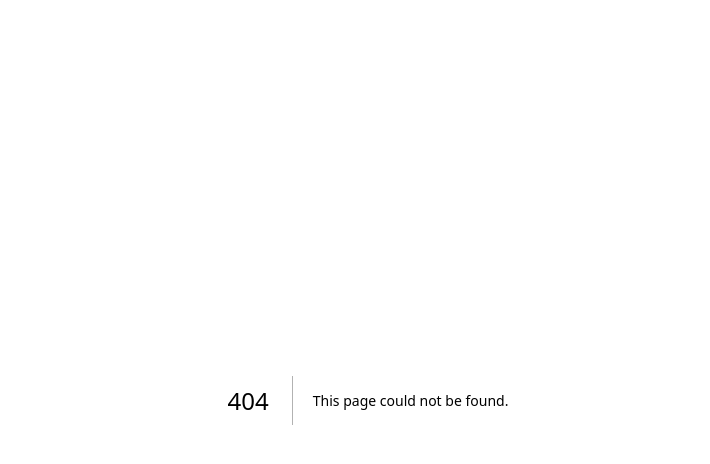
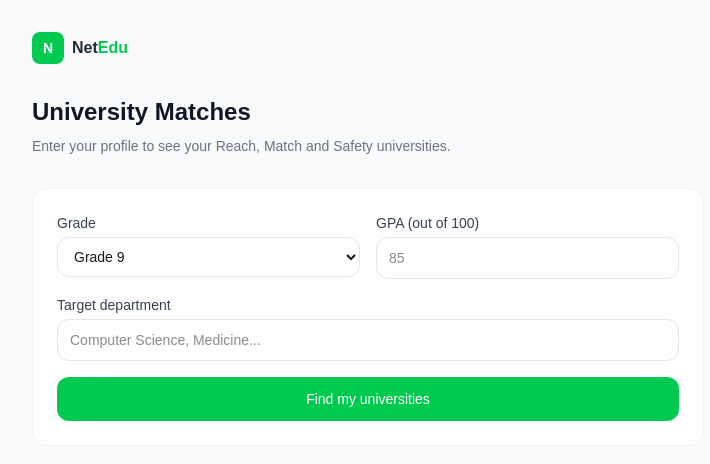
Before and after one commit to neteduegitimdanismanlik/netedu, a Next.js app: page /match in a window 1280 px wide. Before the commit this address had no page. Shown: the top 464 px of the page, without its empty margins (272-982 px from the left). Built offline with nearby package versions, Linux system fonts and the light colour scheme.

Commit message:
university match page

```diff
--- /dev/null
+++ b/app/api/match/route.ts
@@ -0,0 +1,18 @@
+import { NextResponse } from 'next/server'
+export async function POST(req: Request) {
+  try {
+    const body = await req.json()
+    const prompt = 'You are a university admissions expert. Based on this student profile, suggest 6 universities: 2 Reach, 2 Match, 2 Safety. Student: Grade ' + body.grade + ', GPA: ' + body.gpa + '/100, Target: ' + body.department + '. For each university provide: name, country, acceptance rate estimate (%), and category (Reach/Match/Safety). Respond ONLY in this exact JSON format: {universities:[{name:string,country:string,acceptance:number,category:string}]}'
+    const res = await fetch('https://api.anthropic.com/v1/messages', {
+      method: 'POST',
+      headers: { 'Content-Type': 'application/json', 'x-api-key': process.env.ANTHROPIC_API_KEY!, 'anthropic-version': '2023-06-01' },
+      body: JSON.stringify({ model: 'claude-sonnet-4-6', max_tokens: 1000, messages: [{ role: 'user', content: prompt }] })
+    })
+    const data = await res.json()
+    const text = data.content?.[0]?.text || '{}'
+    const parsed = JSON.parse(text)
+    return NextResponse.json(parsed)
+  } catch (e: any) {
+    return NextResponse.json({ error: e.message })
+  }
+}
--- /dev/null
+++ b/app/match/page.tsx
@@ -0,0 +1,61 @@
+'use client'
+import { useState } from 'react'
+export default function Match() {
+  const [grade, setGrade] = useState('Grade 9')
+  const [gpa, setGpa] = useState('')
+  const [department, setDepartment] = useState('')
+  const [universities, setUniversities] = useState<any[]>([])
+  const [loading, setLoading] = useState(false)
+  async function getMatches() {
+    setLoading(true)
+    const res = await fetch('/api/match', { method: 'POST', headers: { 'Content-Type': 'application/json' }, body: JSON.stringify({ grade, gpa, department }) })
+    const data = await res.json()
+    setUniversities(data.universities || [])
+    setLoading(false)
+  }
+  const colors: any = { Reach: 'text-red-500 bg-red-50 border-red-200', Match: 'text-blue-500 bg-blue-50 border-blue-200', Safety: 'text-green-500 bg-green-50 border-green-200' }
+  return (
+    <main className='min-h-screen bg-gray-50 px-4 py-8'>
+      <div className='max-w-2xl mx-auto'>
+        <div className='flex items-center gap-2 mb-8'>
+          <div className='w-8 h-8 bg-green-500 rounded-lg flex items-center justify-center'><span className='text-white text-sm font-bold'>N</span></div>
+          <span className='font-semibold text-gray-800'>Net<span className='text-green-500'>Edu</span></span>
+        </div>
+        <h1 className='text-2xl font-bold text-gray-900 mb-2'>University Matches</h1>
+        <p className='text-sm text-gray-500 mb-8'>Enter your profile to see your Reach, Match and Safety universities.</p>
+        <div className='bg-white rounded-2xl border border-gray-100 p-6 mb-6'>
+          <div className='flex flex-col gap-4'>
+            <div className='grid grid-cols-2 gap-4'>
+              <div><label className='block text-sm font-medium text-gray-700 mb-1'>Grade</label><select value={grade} onChange={e=>setGrade(e.target.value)} className='w-full px-3 py-2.5 border border-gray-200 rounded-xl text-sm outline-none focus:border-green-500'><option>Grade 9</option><option>Grade 10</option><option>Grade 11</option><option>Grade 12</option></select></div>
+              <div><label className='block text-sm font-medium text-gray-700 mb-1'>GPA (out of 100)</label><input type='number' value={gpa} onChange={e=>setGpa(e.target.value)} placeholder='85' className='w-full px-3 py-2.5 border border-gray-200 rounded-xl text-sm outline-none focus:border-green-500' /></div>
+            </div>
+            <div><label className='block text-sm font-medium text-gray-700 mb-1'>Target department</label><input type='text' value={department} onChange={e=>setDepartment(e.target.value)} placeholder='Computer Science, Medicine...' className='w-full px-3 py-2.5 border border-gray-200 rounded-xl text-sm outline-none focus:border-green-500' /></div>
+            <button onClick={getMatches} disabled={loading} className='w-full bg-green-500 text-white py-3 rounded-xl font-medium text-sm disabled:opacity-50'>{loading ? 'Finding your matches...' : 'Find my universities'}</button>
+          </div>
+        </div>
+        {universities.length > 0 && (
+          <div className='flex flex-col gap-3'>
+            {['Reach','Match','Safety'].map(cat => (
+              <div key={cat}>
+                <h3 className='text-xs font-600 text-gray-400 uppercase tracking-wide mb-2'>{cat}</h3>
+                {universities.filter(u=>u.category===cat).map((u,i) => (
+                  <div key={i} className='bg-white rounded-xl border border-gray-100 p-4 mb-2 flex items-center justify-between'>
+                    <div>
+                      <div className='font-medium text-gray-800 text-sm'>{u.name}</div>
+                      <div className='text-xs text-gray-400 mt-0.5'>{u.country}</div>
+                    </div>
+                    <div className='text-right'>
+                      <div className={'text-xs font-medium px-2 py-1 rounded-full border ' + (colors[u.category] || '')}>{u.category}</div>
+                      <div className='text-xs text-gray-400 mt-1'>{u.acceptance}% acceptance</div>
+                    </div>
+                  </div>
+                ))}
+              </div>
+            ))}
+            <a href='/dashboard' className='block w-full bg-green-500 text-white py-3 rounded-xl text-sm font-medium text-center mt-2 hover:bg-green-600'>Go to Dashboard</a>
+          </div>
+        )}
+      </div>
+    </main>
+  )
+}
```
